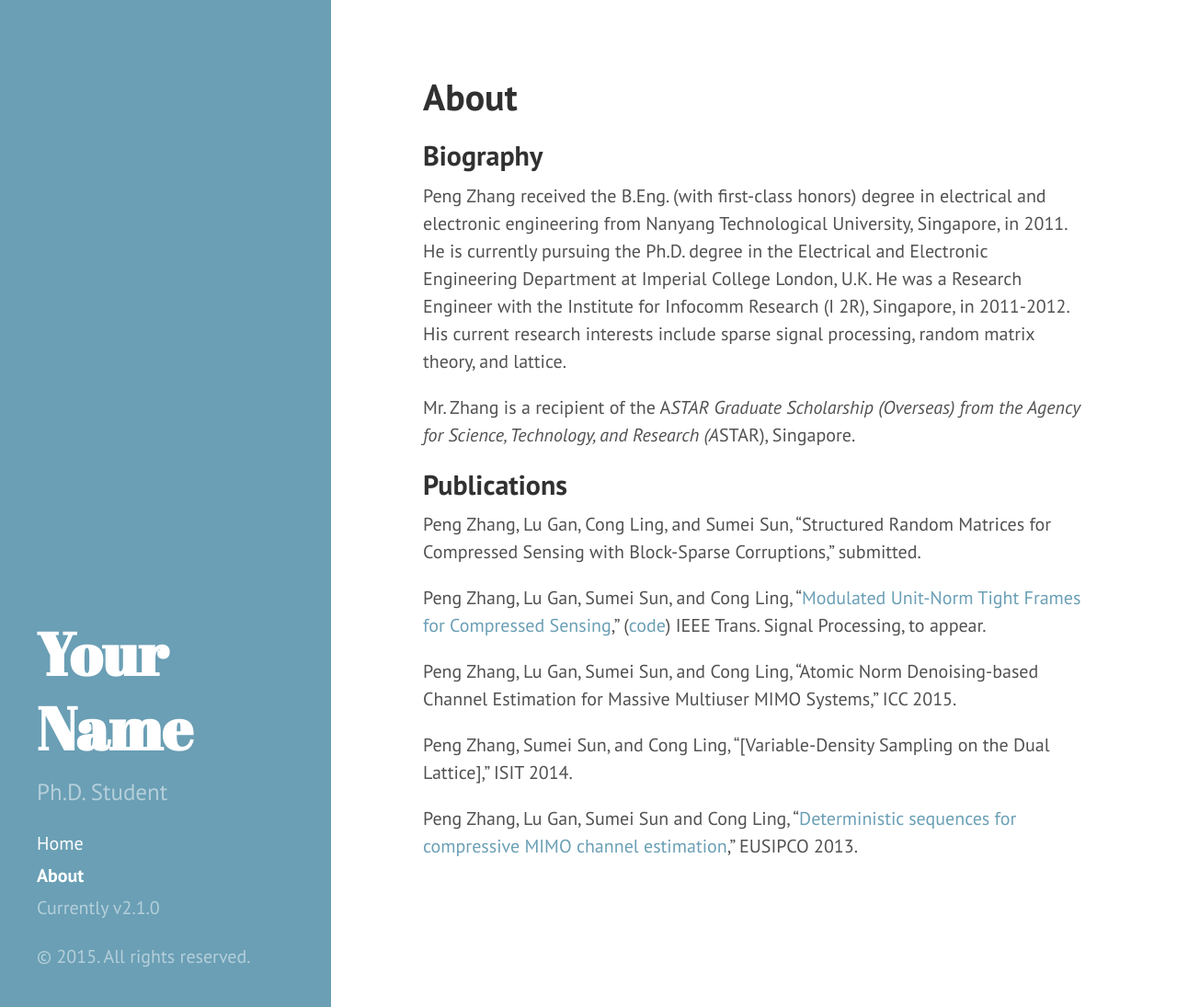
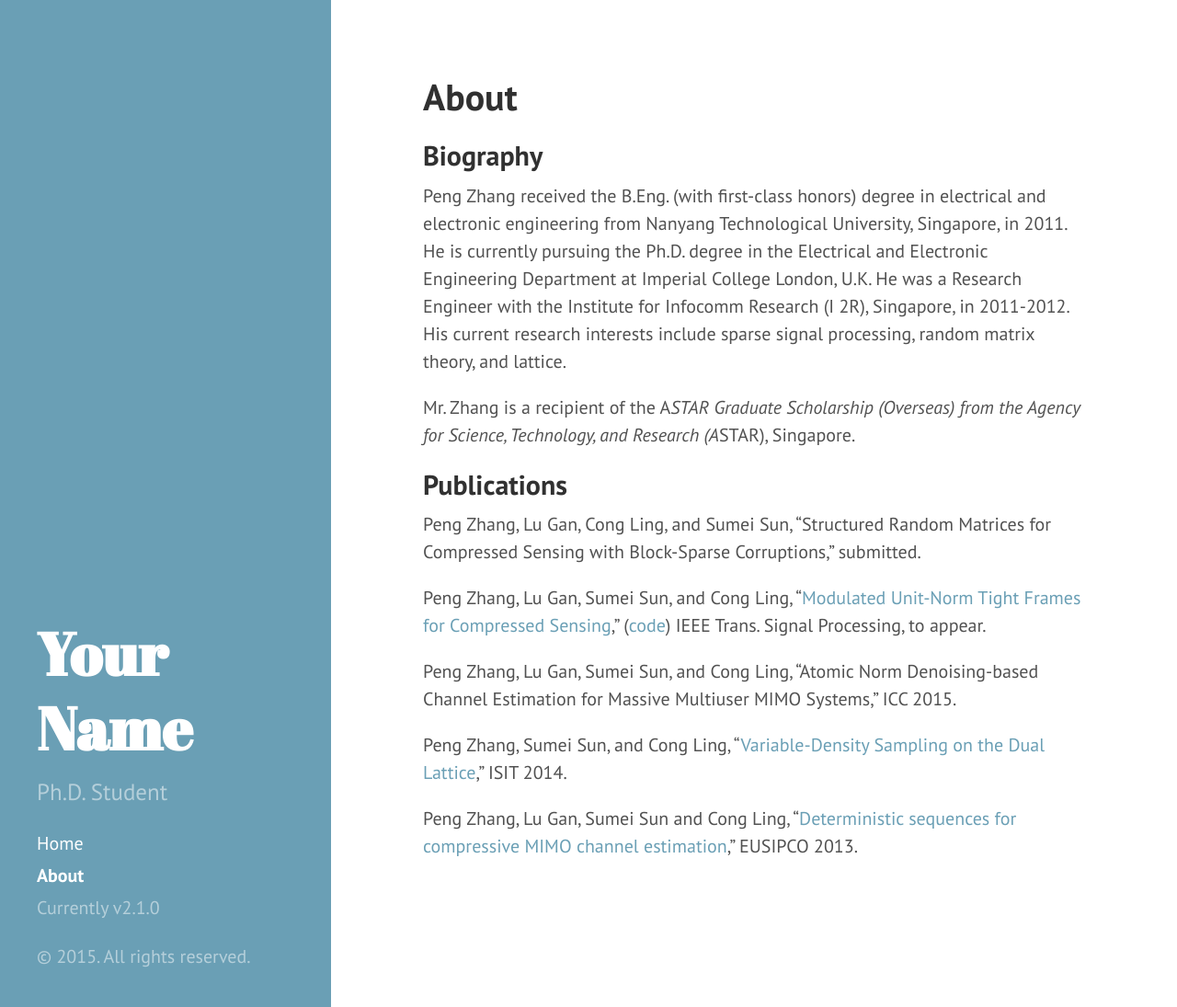
Before and after one commit to p-zhang/p-zhang.github.io, a Jekyll site: the page built from about.md, in a window 1280 px wide and 1095 px high. Shown: the whole window at 92% size. Built offline with Jekyll 4.4.1, drawn with Linux system fonts in a browser that asks for light colours; Markdown is read by kramdown in place of the engine named in the settings; part of the change alters nothing that is shown.

```diff
--- a/about.md
+++ b/about.md
@@ -15,6 +15,6 @@ Peng Zhang, Lu Gan, Sumei Sun, and Cong Ling, “[Modulated Unit-Norm Tight Fram
 
 Peng Zhang, Lu Gan, Sumei Sun, and Cong Ling, "Atomic Norm Denoising-based Channel Estimation for Massive Multiuser MIMO Systems," ICC 2015.
 
-Peng Zhang, Sumei Sun, and Cong Ling, “[Variable-Density Sampling on the Dual Lattice],” ISIT 2014.
+Peng Zhang, Sumei Sun, and Cong Ling, “[Variable-Density Sampling on the Dual Lattice](http://ieeexplore.ieee.org/xpl/articleDetails.jsp?arnumber=6875044&queryText=Variable-Density+Sampling+on+the+Dual+Lattice&newsearch=true&searchField=Search_All),” ISIT 2014.
 
 Peng Zhang, Lu Gan, Sumei Sun and Cong Ling, "[Deterministic sequences for compressive MIMO channel estimation](http://arxiv.org/abs/1311.0391)," EUSIPCO 2013.
```
